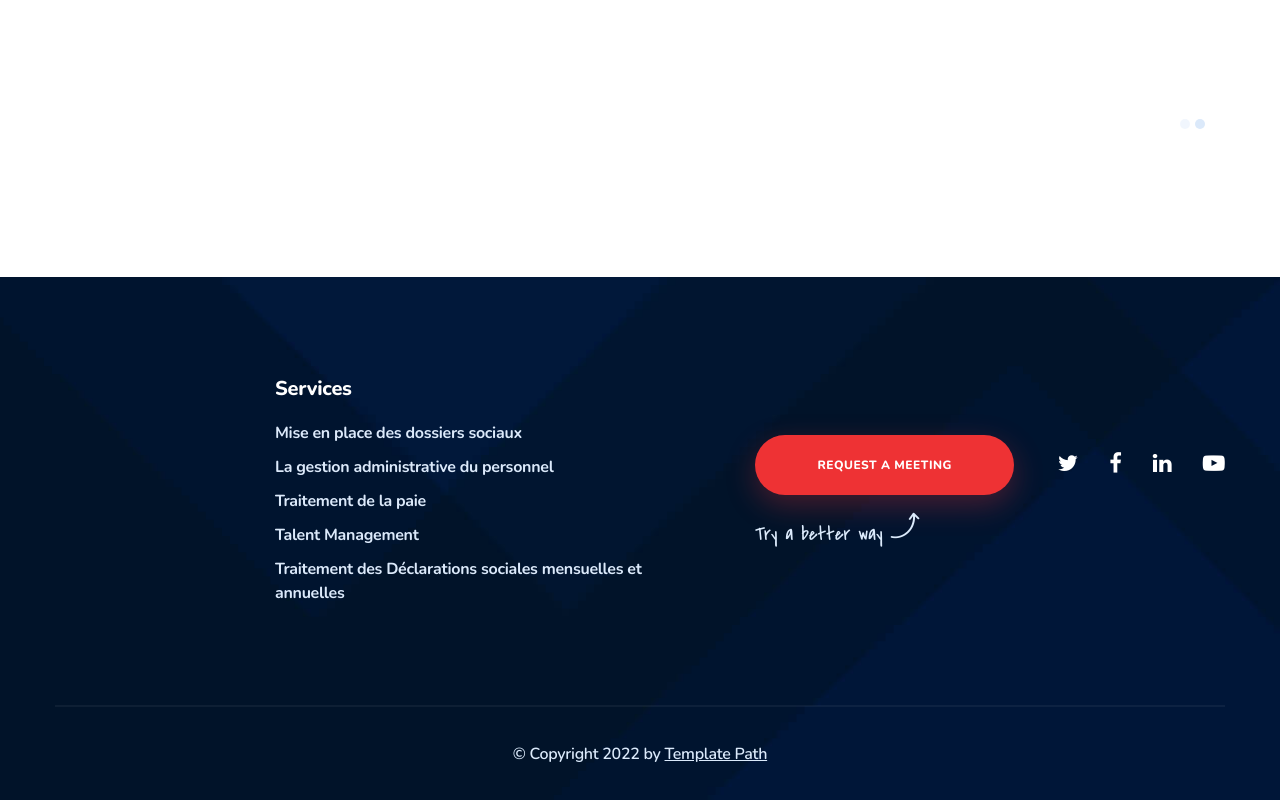
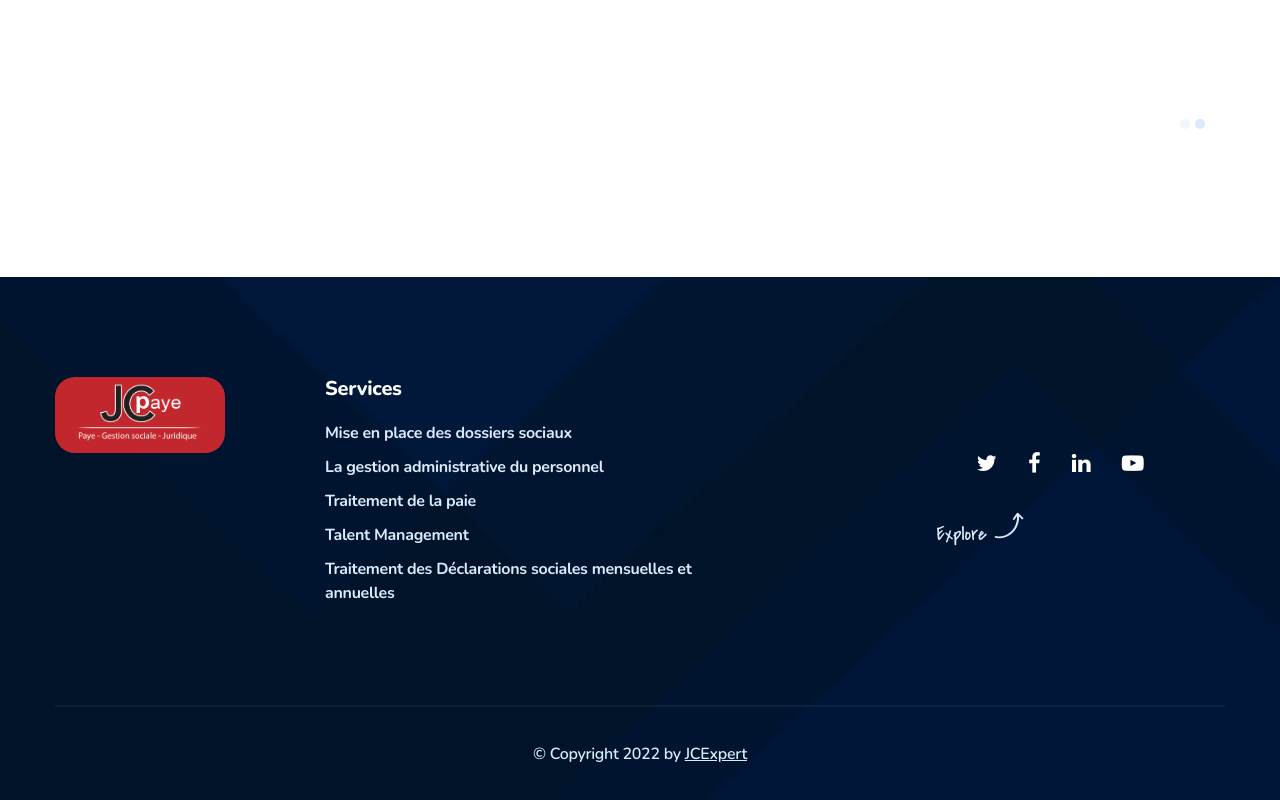
Before and after one commit to fouedj/expertSite, a plain HTML site: page solutions12.html in a window 1280 px wide. Shown: the part 2494-3294 px from the top of the page. Drawn offline with nearby package versions, Linux system fonts and the light colour scheme; files whose address does not match are found by name.

Commit message:
update forms

```diff
--- a/solutions12.html
+++ b/solutions12.html
@@ -929,60 +929,62 @@
       <footer class="site-footer">
         <div class="upper-footer">
           <div class="container">
-            <div class="row">
-              <div class="col-lg-2 col-md-6 col-sm-12 col-xs-12 d-flex">
+            <div class="row d-flex justify-content-center">
+              <div
+                class="col-lg-2 col-md-6 col-sm-12 col-xs-12 d-flex"
+                style="align-self: flex-start"
+              >
                 <div class="footer-widget my-auto">
-                  <!-- <a href="index.html"><img src="images/logo-1-1.png" alt="Awesome Image"/></a> -->
+                  <a href="index.html"
+                    ><img
+                      src="images/LOGO 2.png"
+                      alt="Awesome Image"
+                      style="width: 100%; height: auto; border-radius: 20px"
+                  /></a>
+                </div>
+              </div>
 
-                </div>
-                <!-- /.footer-widget -->
-              </div>
-              <!-- /.col-lg-2 -->
-              <div class="col-lg-3 col-md-6 col-sm-12 col-xs-12 d-flex">
+              <div class="col-lg-6 col-md-6 col-sm-12 col-xs-12 d-flex">
                 <div
                   class="footer-widget links-widget my-auto links-widget-one"
+                  style="margin-left: 50px"
                 >
                   <div class="title-box">
                     <h3>Services</h3>
                   </div>
-                  <!-- /.title-box -->
+
                   <ul class="link-lists">
-
-                    <li style="width:350px;"><a href="#" > Mise en place des dossiers
-sociaux</a></li>
-                    <li><a href="#">La gestion administrative du personnel</a></li>
-                    <li><a href="#">Traitement de la paie</a></li>
-                    <li><a href="#">Talent Management</a></li>
-                    <li style="width:450px;"><a href="#">Traitement des Déclarations sociales mensuelles et
-                      annuelles</a></li>
+                    <li style="width: 350px">
+                      <a href="about-5.html">
+                        Mise en place des dossiers sociaux</a
+                      >
+                    </li>
+                    <li>
+                      <a href="#">La gestion administrative du personnel</a>
+                    </li>
+                    <li><a href="about-5.html">Traitement de la paie</a></li>
+                    <li><a href="about-5.html">Talent Management</a></li>
+                    <li style="width: 450px">
+                      <a href="about-5.html"
+                        >Traitement des Déclarations sociales mensuelles et
+                        annuelles</a
+                      >
+                    </li>
                   </ul>
                 </div>
-                <!-- /.footer-widget -->
               </div>
-              <!-- /.col-lg-3 -->
-              <div class="col-lg-2 col-md-6 col-sm-12 col-xs-12 d-flex">
-                    <!-- <div class="footer-widget links-widget my-auto">
-                      <div class="title-box">
-                        <h3>Explore</h3>
-                      </div>
 
-                      <ul class="link-lists">
-                        <li><a href="#">Careers</a></li>
-                        <li><a href="#">Locations</a></li>
-                        <li><a href="#">Investors</a></li>
-                        <li><a href="#">Press Room</a></li>
-                        <li><a href="#">Contact Us</a></li>
-                      </ul>
-                    </div> -->
-                <!-- /.footer-widget -->
-              </div>
-              <!-- /.col-lg-2 -->
-              <div class="col-lg-5 col-md-6 col-sm-12 col-xs-12 d-flex">
-                <div class="footer-widget my-auto">
+              <div
+                class="social-bloc col-lg-4 col-md-12 col-sm-12 col-xs-12 d-flex justify-content-center"
+              >
+                <div
+                  class="footer-widget my-auto"
+                  style="flex-direction: column-reverse; display: flex"
+                >
                   <div class="btn-box">
-                    <a href="#" class="thm-btn">Request a meeting</a>
+                    <!-- <a href="#" class="thm-btn">Request a meeting</a> -->
                     <span class="btn-tag-line"
-                      >Try a better way <i class="payonline-icon-share"></i
+                      >Explore <i class="payonline-icon-share"></i
                     ></span>
                   </div>
                   <!-- /.btn-box -->
@@ -1010,7 +1012,7 @@ sociaux</a></li>
               <a
                 href="http://themeforest.net/user/template_path"
                 target="_blank"
-                >Template Path</a
+                >JCExpert</a
               >
             </p>
           </div>
```
Also changed, not shown: solutions-details.html (+3 -3 lines).
